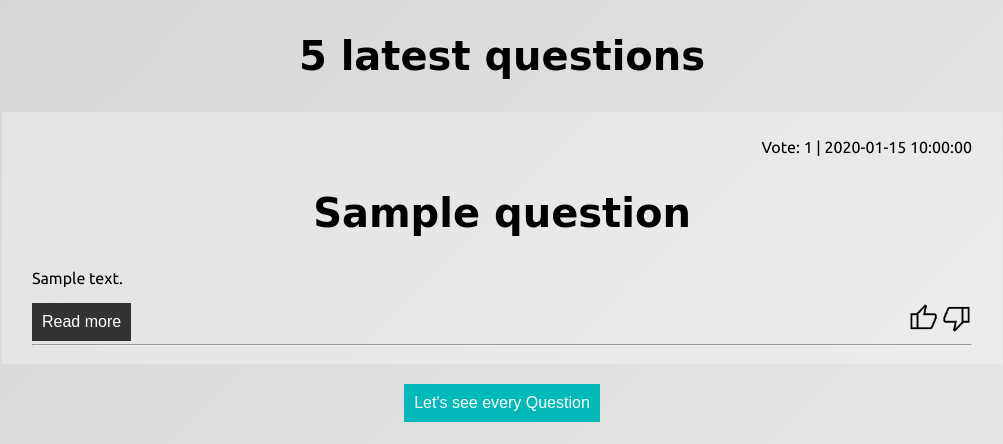
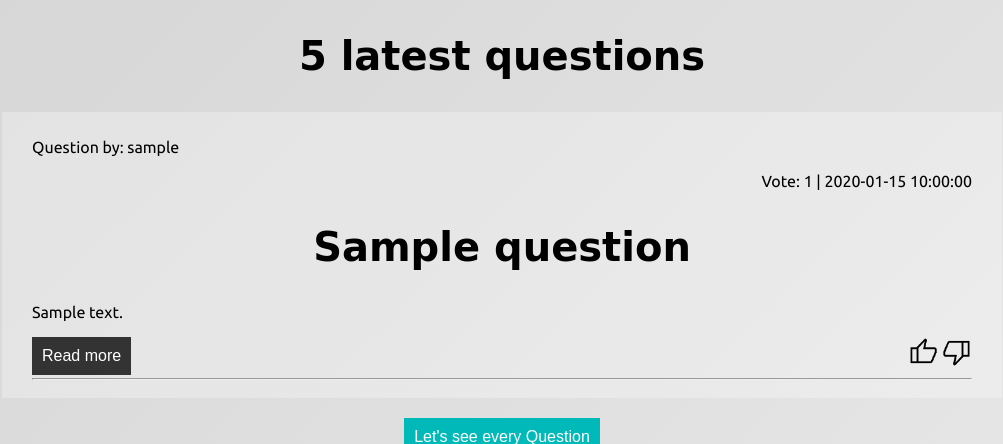
Before and after one commit to CodecoolGlobal/ask-mate-3-python-xKeiro, a Flask app: template templates/index.html in a window 1280 px wide. Shown: the part 456-900 px from the top of the page, without its empty margins (138-1141 px from the left). Run offline with Flask 2, Linux system fonts and the light colour scheme; the template is opened without the code that fills it: most values are stand-ins (such as "Sample title", 1, 10 or a date in 2020); some libraries are stand-ins or nearby versions; some web fonts are replaced.

Commit message:
index page question by fixed

```diff
--- a/server.py
+++ b/server.py
@@ -25,6 +25,8 @@ def allowed_file(filename):
 @app.route('/')
 def index():
     questions = data_manager.get_latest_questions()
+    for i, question in enumerate(questions):
+        questions[i]["username"] = data_manager.get_user_name_from_answer(question['id'])
     session['user_id'] = 1
     return render_template('index.html', questions=questions)
 
--- a/templates/index.html
+++ b/templates/index.html
@@ -4,6 +4,7 @@
 	<h2> 5 latest questions </h2>
 	<div class="question-box">
 		{% for question in questions %}
+            <p class="user-info">Question by: {{ question.username }}</p>
 			<p class="comment-info">Vote: {{ question['vote_count'] }} | {{ question['submission_time'] }}</p>
 			<h2>{{ question['title'] }}</h2>
 			<p class="text"> {{ question['message'] }}</p>
```
